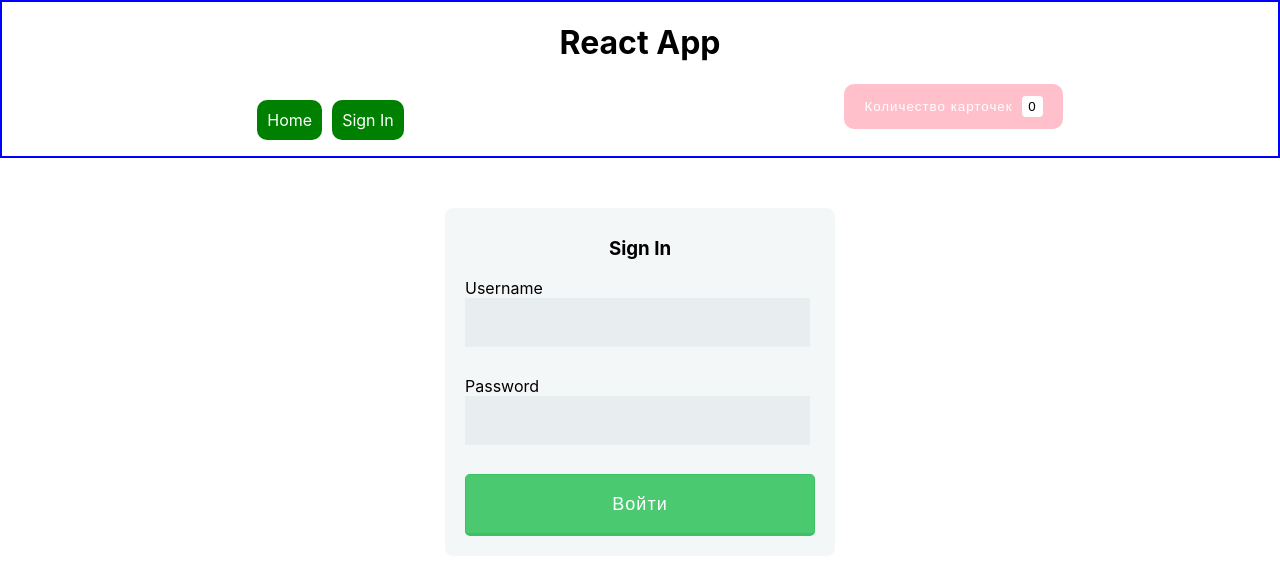
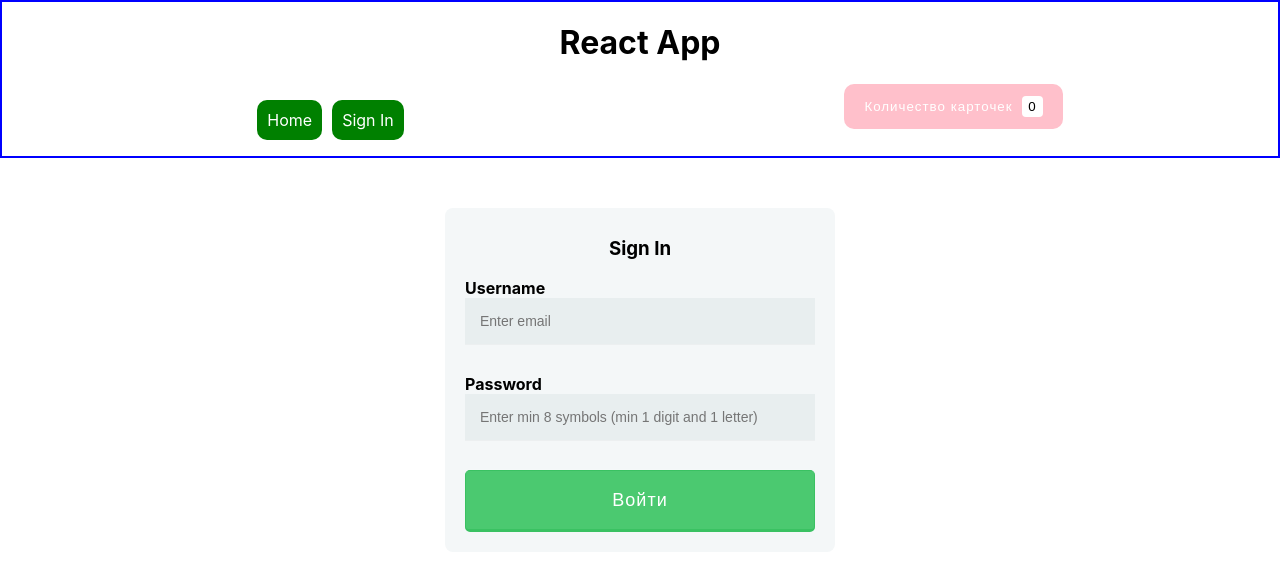
Before and after one commit to NataliaSirotko/react-course, a React (Create React App) app: page /auth in a window 1280 px wide. Shown: the top 574 px of the page. Built offline with nearby package versions, Linux system fonts and the light colour scheme; no server answers.

Commit message:
Forms and Form Validation. Task12.
Feat - adding Custom Input and its validation (email, password).

```diff
--- a/src/components/Auth/index.css
+++ b/src/components/Auth/index.css
@@ -7,24 +7,6 @@ form.auth {
 }
 form h3 {
     text-align: center;
-}
-.auth input {
-    background: rgba(255, green, blue, 0.1);
-    border: none;
-    font-size: 16px;
-    height: auto;
-    margin: 0;
-    outline: 0;
-    padding: 15px;
-    width: 90%;
-    background-color: #e8eeef;
-    color: #8a97a0;
-    box-shadow: 0 1px 0 rgba(0, 0, 0, 0.03);
-    margin-bottom: 30px;
-}
-.auth input:focus {
-    box-shadow: 0 0 5px rgba(81, 203, 238, 1);
-    border: 1px solid rgba(81, 203, 238, 1);
 }
 .auth button {
     padding: 19px 39px 18px 39px;
@@ -39,3 +21,6 @@ form h3 {
     box-shadow: 0 -1px 0 rgba(255, 255, 255, 0.1);
     margin-bottom: 10px;
 }
+.auth button:disabled {
+    cursor: not-allowed;
+}
--- a/src/components/Auth/index.js
+++ b/src/components/Auth/index.js
@@ -1,18 +1,107 @@
-import React from 'react';
+import React, { useState } from 'react';
 import './index.css';
 import withLoadingDelay from '../../hoc/WithLoadingDelay';
+import Input from '../UI/Input';
 
-const Auth = (props) => (
-    <form className="auth">
-        <h3>Sign In</h3>
-        <label className="light">Username
-            <input type="text" />
-        </label>
-        <label className="light">Password
-            <input type="password" />
-        </label>
-        <button type="submit">Войти</button>
-    </form>
-);
+const Auth = (props) => {
+    const [authState, setAuthState] = useState({
+        authForm: {
+            username: {
+                elementConfig: {
+                    type: 'email',
+                    placeholder: 'Enter email'
+                },
+                value: '',
+                validation: {
+                    required: true
+                },
+                valid: false,
+                touched: false
+            },
+            password: {
+                elementConfig: {
+                    type: 'password',
+                    placeholder: 'Enter min 8 symbols (min 1 digit and 1 letter)'
+                },
+                value: '',
+                validation: {
+                    required: true,
+                    minLength: 8,
+                    pattern: /\d[A-Za-zА-Яа-яёЁ]|[A-Za-zА-Яа-яёЁ]\d/
+                },
+                valid: false,
+                touched: false
+            }
+        },
+        formIsValid: false
+    });
+
+    const formElementsArray = [];
+
+    for (let key in authState.authForm) {
+        formElementsArray.push({
+            id: key,
+            config: authState.authForm[key]
+        });
+    }
+
+    function inputChangeHandler(event, inputId) {
+        const updatedAuthForm = {...authState.authForm};
+        const updatedFormElement = {...updatedAuthForm[inputId]};
+        updatedFormElement.value = event.target.value;
+        updatedFormElement.valid = checkValidity(updatedFormElement.value, updatedFormElement.validation);
+        updatedFormElement.touched = true;
+
+        updatedAuthForm[inputId] = updatedFormElement;
+
+        let formIsValid = true;
+        for (let inputId in updatedAuthForm) {
+            formIsValid = updatedAuthForm[inputId].valid && formIsValid
+        }
+        setAuthState({authForm: updatedAuthForm, formIsValid: formIsValid});
+    }
+
+    function formHandler(event) {
+        event.preventDefault();
+        const formData = {};
+        for (let formElemId in authState.authForm) {
+            formData[formElemId] = authState.authForm[formElemId].value;
+        }
+        console.log(formData);
+    }
+
+    function checkValidity(value, rules) {
+        let isValid = true;
+        if (rules.required) {
+            isValid = value.trim() !== '' && isValid;
+        }
+        if (rules.minLength ) {
+            isValid = value.length >= rules.minLength && isValid;
+        }
+        if (rules.pattern) {
+            isValid = rules.pattern.test(value) && isValid;
+        }
+
+        return isValid;
+    }
+
+    return (
+        <form className="auth" onSubmit={formHandler}>
+            <h3>Sign In</h3>
+            {formElementsArray.map((elem) => (
+                <Input
+                    key={elem.id}
+                    label={elem.id}
+                    elementConfig={elem.config.elementConfig}
+                    value={elem.config.value}
+                    changed={(event) => inputChangeHandler(event, elem.id)}
+                    invalid={!elem.config.valid}
+                    touched={elem.config.touched}
+                    pattern={elem.config.validation.pattern} />
+            ))}
+            <button type="submit" disabled={!authState.formIsValid}>Войти</button>
+        </form>
+    );
+}
 
 export default withLoadingDelay(Auth);
--- /dev/null
+++ b/src/components/UI/Input/index.css
@@ -0,0 +1,25 @@
+Input {
+    background: rgba(255, green, blue, 0.1);
+    border: none;
+    font-size: 14px;
+    height: auto;
+    margin: 0;
+    outline: 0;
+    padding: 15px;
+    width: 100%;
+    background-color: #e8eeef;
+    color: #8a97a0;
+    box-shadow: 0 1px 0 rgba(0, 0, 0, 0.03);
+    margin-bottom: 30px;
+    box-sizing: border-box;
+}
+Input:focus {
+    box-shadow: 0 0 5px rgba(81, 203, 238, 1);
+    border: 1px solid rgba(81, 203, 238, 1);
+}
+.invalid {
+    border: 1px solid red;
+}
+label {
+    font-weight: bold;
+}
--- /dev/null
+++ b/src/components/UI/Input/index.js
@@ -0,0 +1,18 @@
+import React from 'react';
+import './index.css';
+import classNames from 'classnames';
+
+const Input = (props) => {
+    let invalidClass = classNames({
+        'invalid': props.invalid && props.touched
+    });
+
+    return (
+        <div>
+            <label>{props.label[0].toUpperCase() + props.label.slice(1)}</label>
+            <input className={invalidClass} {...props.elementConfig}
+                value={props.value} onChange={props.changed} pattern={props.pattern} />
+        </div>
+)};
+
+export default Input;
```
